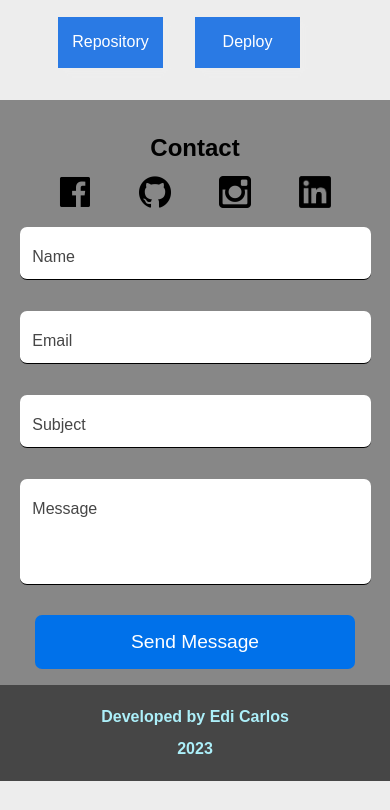
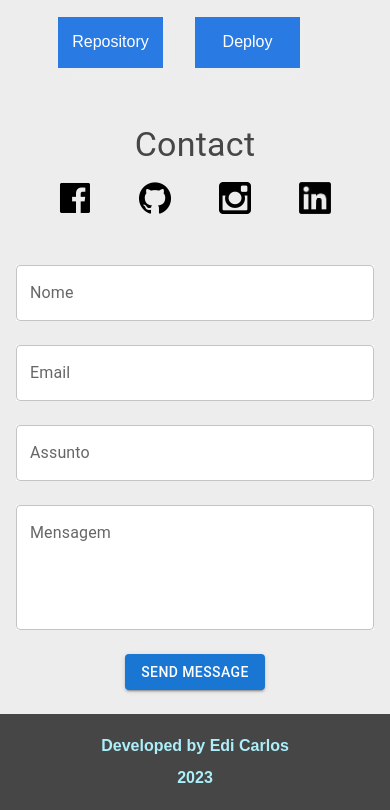
Before and after one commit to ediCarlosSilva/portifolio-v2, a React (Create React App) app: page / in a window 390 px wide. Shown: the part 5376-6186 px from the top of the page. Before the commit the page ends 6157 px from the top, so only its background shows below. Built offline with nearby package versions, Linux system fonts and the light colour scheme; the HTML template or start-up script is replaced by a standard one; a web font is replaced by a local one.

Commit message:
contato com materialUI

```diff
--- a/package.json
+++ b/package.json
@@ -5,6 +5,7 @@
   "dependencies": {
     "@emotion/react": "^11.10.8",
     "@emotion/styled": "^11.10.8",
+    "@fontsource/roboto": "^4.5.8",
     "@mui/material": "^5.12.2",
     "@testing-library/jest-dom": "^5.16.5",
     "@testing-library/react": "^13.4.0",
--- a/src/components/Formulario/Formulario.css
+++ b/src/components/Formulario/Formulario.css
@@ -1,7 +1,7 @@
 section.formcontato {
     /* height: 100vh; */
     padding: 4rem;
-    background-color: var(--cinza-escuro);
+    /* background-color: var(--cinza-escuro); */
 }
 
 .formcontato__contacto {
@@ -117,12 +117,7 @@ section.formcontato {
 }
 
 .input-label {
-    position: absolute;
-    top: 1.375rem;
-    left: 0.8rem;
-    font-size: var(--font-tamanho-input-label);
-
-    transition: all .25s;
+    background: var(--cor-contraste-claro);
 }
 
 
@@ -212,35 +207,10 @@ section.formcontato {
 
 /*Tablet*/
 @media (max-width: 768px) {
-    .formcontato__contacto {
-        flex-direction: column;
-    }
 
-    section.formcontato {
-        padding: 1rem 0;
-    }
-
-    .formcontato__botao {
-        margin-top: 0;
-    }
-
-    .formcontato__text {
-        width: 100%;
-    }
-
-    .formcontato__title {
-        margin-bottom: 0;
-    }
 }
 
 /*Mobile*/
 @media (max-width: 412px) {
-    .formcontato__network {
-        width: 100%;
-        display: flex;
-    }
 
-    .formcontato__contacto {
-        width: 90%;
-    }
 }
--- a/src/components/Formulario/index.jsx
+++ b/src/components/Formulario/index.jsx
@@ -1,5 +1,7 @@
 import { useState } from 'react';
 import './Formulario.css';
+import { Button, Container, TextField, Typography } from '@mui/material';
+import Grid2 from '@mui/material/Unstable_Grid2'; // Grid version 2
 
 export default function Formulario() {
 
@@ -36,10 +38,15 @@ export default function Formulario() {
   }
 
   return (
-    <section className="formcontato">
-      <div id="contato" className="formcontato__contacto">
-        <div className="formcontato--esquerda">
-          <h2 className="formcontato__title">Contact</h2>
+    <Container component="section" maxWidth="lg" sx={{ mb: 3, mt: 3 }}>
+      <Grid2 container spacing={2}>
+        <Grid2 xs={12} sm={12} md={12} lg={5} display="flex" alignItems="center" justifyContent="center" sx={{ flexDirection: 'column' }}>
+
+          <Grid2 xs={12} md={12} lg={12} >
+            <Typography variant='h4'>Contact</Typography>
+          </Grid2>
+
+          <Grid2 xs={12} sm={12} md={12} lg={12}>
             <ul className="formcontato__network">
 
               <li className="formcontato__network__item"><a href="https://www.facebook.com/edicarlos.silva.5205622" target="_blank" title="facebook" rel="noreferrer">Facebook</a></li>
@@ -50,37 +57,53 @@ export default function Formulario() {
               <li className="formcontato__network__item"><a href="https://www.linkedin.com/in/edicarlossilva/" target="_blank"
                 title="Linkedin" rel="noreferrer">Linkedin</a></li>
             </ul>
-        </div>
-        <div className="formcontato__text">
-          <form onSubmit={enviarForm} className="formcontato__form" id="my-form" action="https://formspree.io/f/xrgvozjb" method="POST">
-            <div className="input-container">
+          </Grid2>
+        </Grid2>
+        <Grid2 xs={12} sm={12} md={12} lg={7}>
+
+          <form onSubmit={enviarForm} id="my-form" action="https://formspree.io/f/xrgvozjb" method="POST">
+
+            <TextField variant='outlined' fullWidth label="Nome" margin="normal" className='input-label' />
+
+            <TextField variant='outlined' fullWidth label="Email" margin="normal" className='input-label' />
+
+            <TextField variant='outlined' fullWidth label="Assunto" margin="normal" className='input-label' />
+
+            <TextField variant='outlined' fullWidth multiline rows={4} label="Mensagem" inputProps={{ maxLength: 301 }} margin="normal" className='input-label' />
+
+            <Typography align="center" mt={2}>
+              <Button type="submit" variant="contained">Send Message</Button>
+            </Typography>
+
+            {/* <div className="input-container">
               <input value={nome} onChange={atualizaNome} name="nome" id="nome" className="formcontato__input" type="text" placeholder="Nome" required maxLength="51" />
               <label htmlFor="nome" className="input-label" id="inputLabelNome">Name</label>
               <span className="mensagem-erro-nome">Please, only 50 letters.</span>
-            </div>
+            </div> */}
 
-            <div className="input-container">
+            {/* <div className="input-container">
               <input value={email} onChange={atualizaEmail} name="email" id="email" className="formcontato__input" type="email" placeholder="Email" required pattern="^\w+@[a-zA-Z_]+?\.[a-zA-Z]{2,3}$" />
               <label htmlFor="email" className="input-label" id="input__label--email">Email</label>
               <span className="mensagem-erro-email">Invalid E-mail format.</span>
-            </div>
+            </div> */}
 
-            <div className="input-container">
+            {/* <div className="input-container">
               <input value={assunto} onChange={atualizaAssunto} name="assunto" id="assunto" className="formcontato__input" type="text" placeholder="Assunto" required maxLength="51" />
               <label htmlFor="assunto" className="input-label" id="inputLabelAssunto">Subject</label>
               <span className="mensagem-erro-assunto">Please, only 50 letters.</span>
-            </div>
+            </div> */}
 
-            <div className="input-container">
+            {/* <div className="input-container">
               <textarea value={mensagem} onChange={atualizaMensagem} name="mensagem" id="mensagem" className="formcontato__textarea" rows="5" cols="40" placeholder="Sua mensagem" required maxLength="301" ></textarea>
               <label htmlFor="mensagem" className="input-label" id="labelTextareaMensagem">Message</label>
               <span className="mensagem-erro-textarea">Please, only 300 letters.</span>
-            </div>
+            </div> */}
 
-            <button className="formcontato__botao" id="my-form-status">Send Message</button>
+            {/* <Button className="formcontato__botao" id="my-form-status" type="submit">Send Message</Button> */}
           </form>
-        </div>
-      </div>
-    </section>
+
+        </Grid2>
+      </Grid2>
+    </Container>
   )
 }
```
Also changed, not shown: 1 other file (tests, documents, lock files or other folders). Lines whose indentation alone changed are shown as unchanged.
